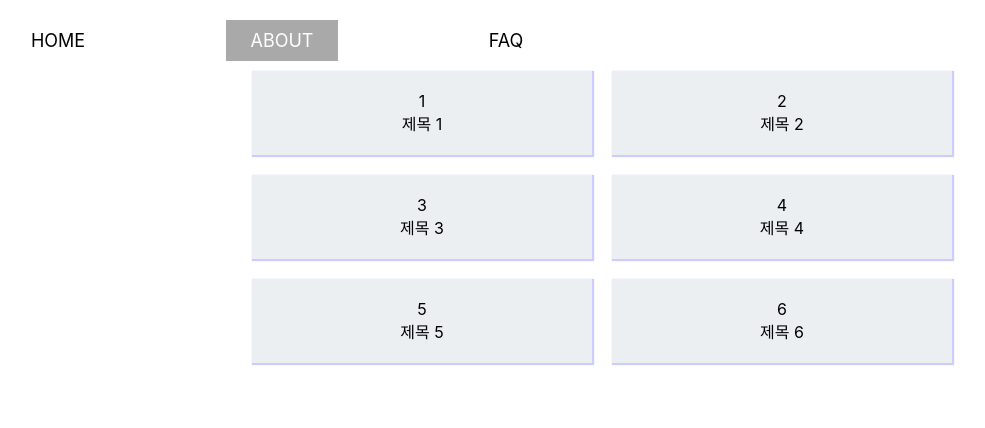
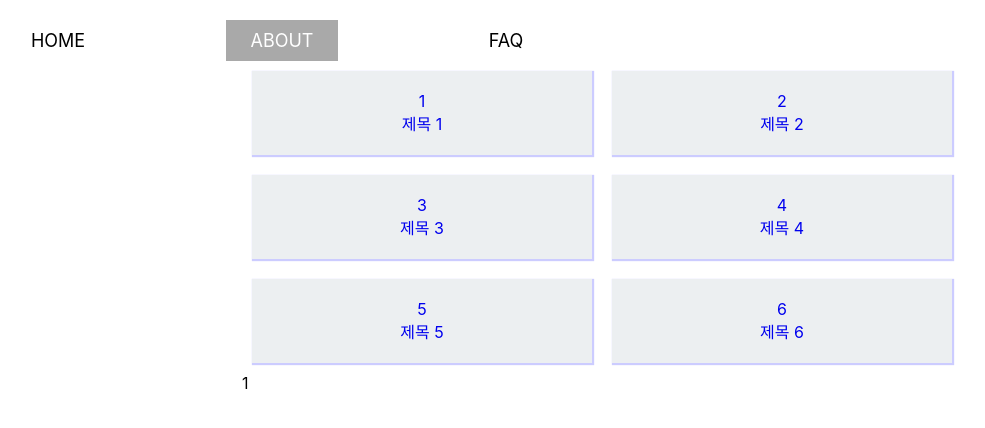
Before and after one commit to ndb796/React-Multi-Page-Web-Template-1, a React (Create React App) app: page /about/1 in a window 1280 px wide. Shown: the top 428 px of the page, without its empty margins (38-1023 px from the left). Built offline with nearby package versions, Linux system fonts and the light colour scheme.

Commit message:
Add Detail & Routing

```diff
--- /dev/null
+++ b/src/components/Detail.css
@@ -0,0 +1,4 @@
+.container {
+    max-width: 720px;
+    margin: 0 auto;
+}
--- /dev/null
+++ b/src/components/Detail.js
@@ -0,0 +1,17 @@
+import React from 'react';
+import './Detail.css'
+
+class Detail extends React.Component {
+    constructor(props) {
+        super(props);
+    }
+    render() {
+        return (
+            <div className="container">
+                {this.props.match.params.id}
+            </div>
+        );
+    }
+}
+
+export default Detail;
--- a/src/pages/About.js
+++ b/src/pages/About.js
@@ -1,5 +1,7 @@
 import React from 'react';
 import Board from '../components/Board';
+import Detail from '../components/Detail';
+import { Route, Link } from 'react-router-dom';
 
 const list = [
   {
@@ -31,9 +33,19 @@ const list = [
 function About() {
   return (
     <div>
-      {list.map(board => {
-        return <Board key={board.id} id={board.id} title={board.title}/>
-      })}
+      <div>
+        {list.map(board => {
+          return <Link to={"/about/" + board.id}>
+                  <Board key={board.id} id={board.id} title={board.title}/>
+                </Link>
+        })}
+      </div>
+      <div>
+        <Route
+          path="/about/:id"
+          component={Detail}
+        />
+      </div>
     </div>
   );
 }
```
